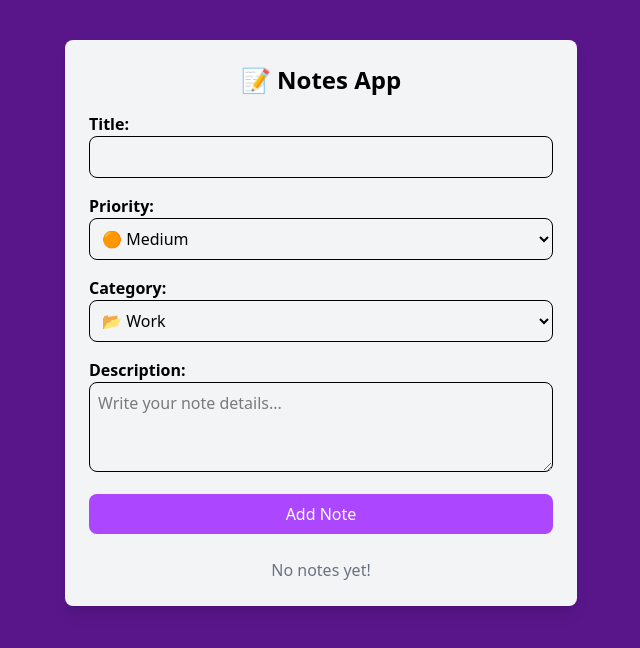
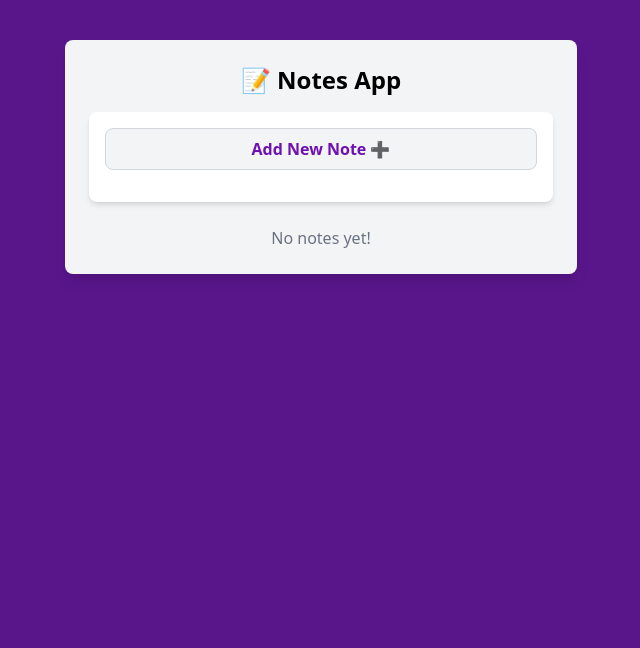
Before and after one commit to mostafizzfuad/notes-app, a React app: page / in a window 1280 px wide. Shown: the top 648 px of the page, without its empty margins (319-959 px from the left). Built offline with nearby package versions, Linux system fonts and the light colour scheme; the HTML template or start-up script is replaced by a standard one.

Commit message:
feat: make form collapsible and refactor reusable input components

```diff
--- a/src/components/NoteForm.jsx
+++ b/src/components/NoteForm.jsx
@@ -1,6 +1,11 @@
 import { useState } from "react";
+import TextInput from "./inputs/TextInput";
+import SelectInput from "./inputs/SelectInput";
+import TextareaInput from "./inputs/TextAreaInput";
 
 const NoteForm = ({ notes, setNotes }) => {
+	const [isFormVisible, setIsFormVisible] = useState(false);
+
 	const [formData, setFormData] = useState({
 		title: "",
 		description: "",
@@ -35,65 +40,68 @@ const NoteForm = ({ notes, setNotes }) => {
 			category: "Work",
 			priority: "Medium",
 		});
+
+		// সাবমিট করার পর ফর্ম লুকিয়ে ফেলা হচ্ছে
+		setIsFormVisible(false);
 	};
 
 	return (
+		<div className="bg-white p-4 rounded-lg shadow-md mb-6">
+			{/* Toggle Button */}
+			<button
+				onClick={() => setIsFormVisible(!isFormVisible)}
+				className="w-full bg-gray-100 border border-gray-300 text-purple-800 py-2 rounded-lg cursor-pointer hover:bg-purple-200 hover:border-purple-300 transition mb-4 font-semibold"
+			>
+				{isFormVisible ? "Hide Form ✖️" : "Add New Note ➕"}
+			</button>
+
+			{/* Form - শুধুমাত্র isFormVisible সত্য হলেই দেখাবে */}
+			{isFormVisible && (
 				<form className="mb-6">
-			<div className="mb-4">
-				<label className="block font-semibold">Title:</label>
-				<input
-					type="text"
-					name="title" // এই নাম অবশ্যই স্টেটের key-এর মতো হতে হবে
-					value={formData.title} // formData থেকে ভ্যালু নেওয়া হচ্ছে
-					onChange={handleChange} // আমাদের নতুন হ্যান্ডলার
-					className="w-full p-2 border rounded-lg"
+					{/* Title Input */}
+					<TextInput
+						label="Title"
+						name="title"
+						value={formData.title}
+						onChange={handleChange}
 						required
 					/>
-			</div>
 
-			{/* Priority Dropdown */}
-			<div className="mb-4">
-				<label className="block font-semibold">Priority:</label>
-				<select
+					{/* Priority Select */}
+					<SelectInput
+						label="Priority"
 						name="priority"
 						value={formData.priority}
 						onChange={handleChange}
-					className="w-full p-2 border rounded-lg"
-				>
-					<option value="High">🔴 High</option>
-					<option value="Medium">🟠 Medium</option>
-					<option value="Low">🟢 Low</option>
-				</select>
-			</div>
+						options={[
+							{ value: "High", label: "🔴 High" },
+							{ value: "Medium", label: "🟠 Medium" },
+							{ value: "Low", label: "🟢 Low" },
+						]}
+					/>
 
-			{/* Category Dropdown */}
-			<div className="mb-4">
-				<label className="block font-semibold">Category:</label>
-				<select
+					{/* Category Select */}
+					<SelectInput
+						label="Category"
 						name="category"
 						value={formData.category}
 						onChange={handleChange}
-					className="w-full p-2 border rounded-lg"
-				>
-					<option value="Work">📂 Work</option>
-					<option value="Personal">🏠 Personal</option>
-					<option value="Ideas">💡 Ideas</option>
-				</select>
-			</div>
+						options={[
+							{ value: "Work", label: "📂 Work" },
+							{ value: "Personal", label: "🏠 Personal" },
+							{ value: "Ideas", label: "💡 Ideas" },
+						]}
+					/>
 
 					{/* Description Textarea */}
-			<div className="mb-4">
-				<label className="block font-semibold">Description:</label>
-				<textarea
+					<TextareaInput
+						label="Description"
 						name="description"
 						value={formData.description}
 						onChange={handleChange}
-					className="w-full p-2 border rounded-lg"
-					rows="3"
+						required
 						placeholder="Write your note details..."
-					required
-				></textarea>
-			</div>
+					/>
 
 					<button
 						type="submit"
@@ -103,6 +111,8 @@ const NoteForm = ({ notes, setNotes }) => {
 						Add Note
 					</button>
 				</form>
+			)}
+		</div>
 	);
 };
 
--- /dev/null
+++ b/src/components/inputs/SelectInput.jsx
@@ -0,0 +1,21 @@
+const SelectInput = ({ label, name, value, onChange, options }) => {
+	return (
+		<div className="mb-4">
+			<label className="block font-semibold">{label}:</label>
+			<select
+				name={name}
+				value={value}
+				onChange={onChange}
+				className="w-full p-2 border rounded-lg"
+			>
+				{options.map((option) => (
+					<option key={option.value} value={option.value}>
+						{option.label}
+					</option>
+				))}
+			</select>
+		</div>
+	);
+};
+
+export default SelectInput;
--- /dev/null
+++ b/src/components/inputs/TextAreaInput.jsx
@@ -0,0 +1,26 @@
+const TextareaInput = ({
+	label,
+	name,
+	value,
+	onChange,
+	required = false,
+	rows = 3,
+	placeholder = "",
+}) => {
+	return (
+		<div className="mb-4">
+			<label className="block font-semibold">{label}:</label>
+			<textarea
+				name={name}
+				value={value}
+				onChange={onChange}
+				className="w-full p-2 border rounded-lg"
+				required={required}
+				rows={rows}
+				placeholder={placeholder}
+			></textarea>
+		</div>
+	);
+};
+
+export default TextareaInput;
--- /dev/null
+++ b/src/components/inputs/TextInput.jsx
@@ -0,0 +1,26 @@
+const TextInput = ({
+	label,
+	name,
+	value,
+	onChange,
+	required = false,
+	type = "text",
+	placeholder = "",
+}) => {
+	return (
+		<div className="mb-4">
+			<label className="block font-semibold">{label}:</label>
+			<input
+				type={type}
+				name={name}
+				value={value}
+				onChange={onChange}
+				className="w-full p-2 border rounded-lg"
+				required={required}
+				placeholder={placeholder}
+			/>
+		</div>
+	);
+};
+
+export default TextInput;
```
Lines whose indentation alone changed are shown as unchanged.
